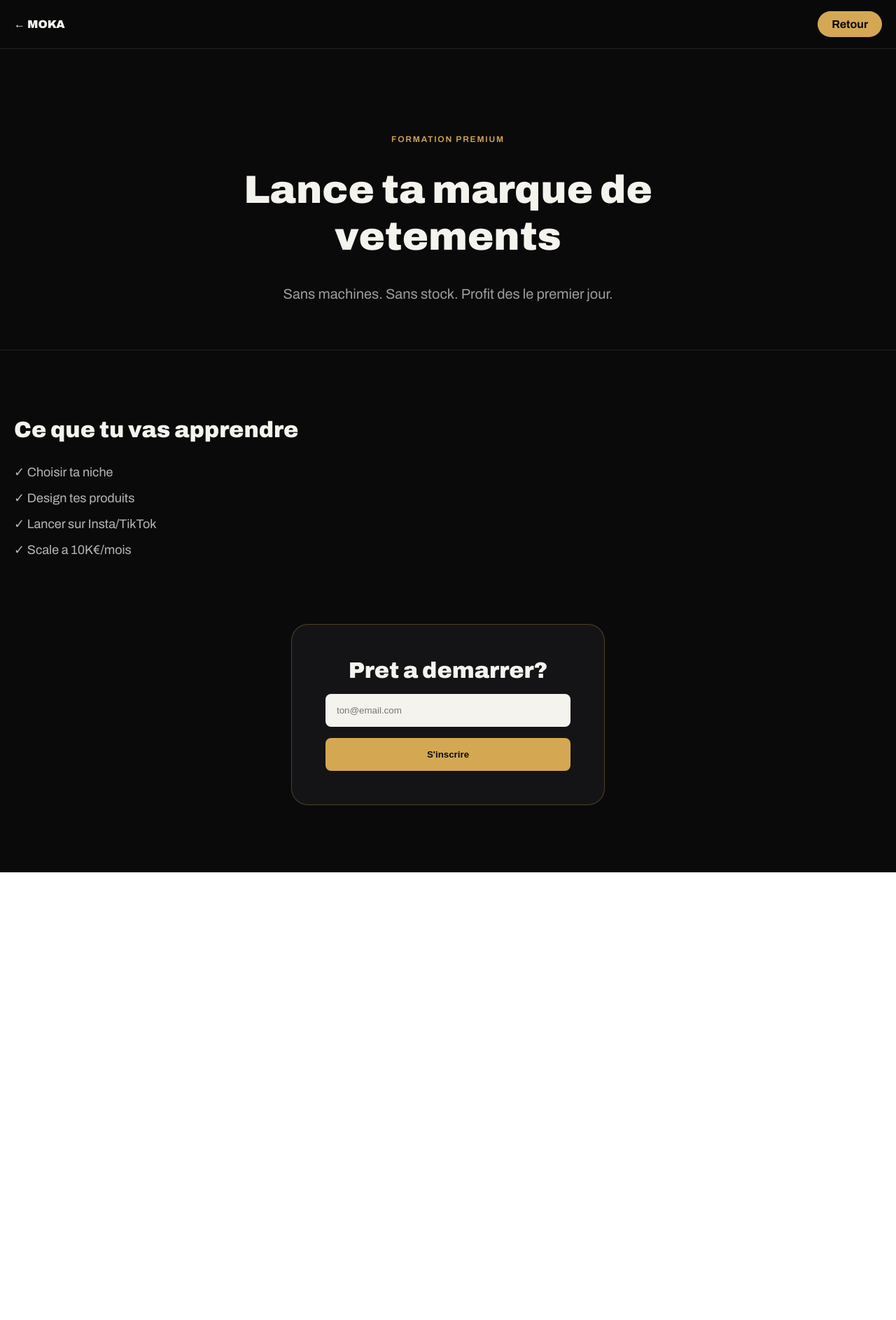
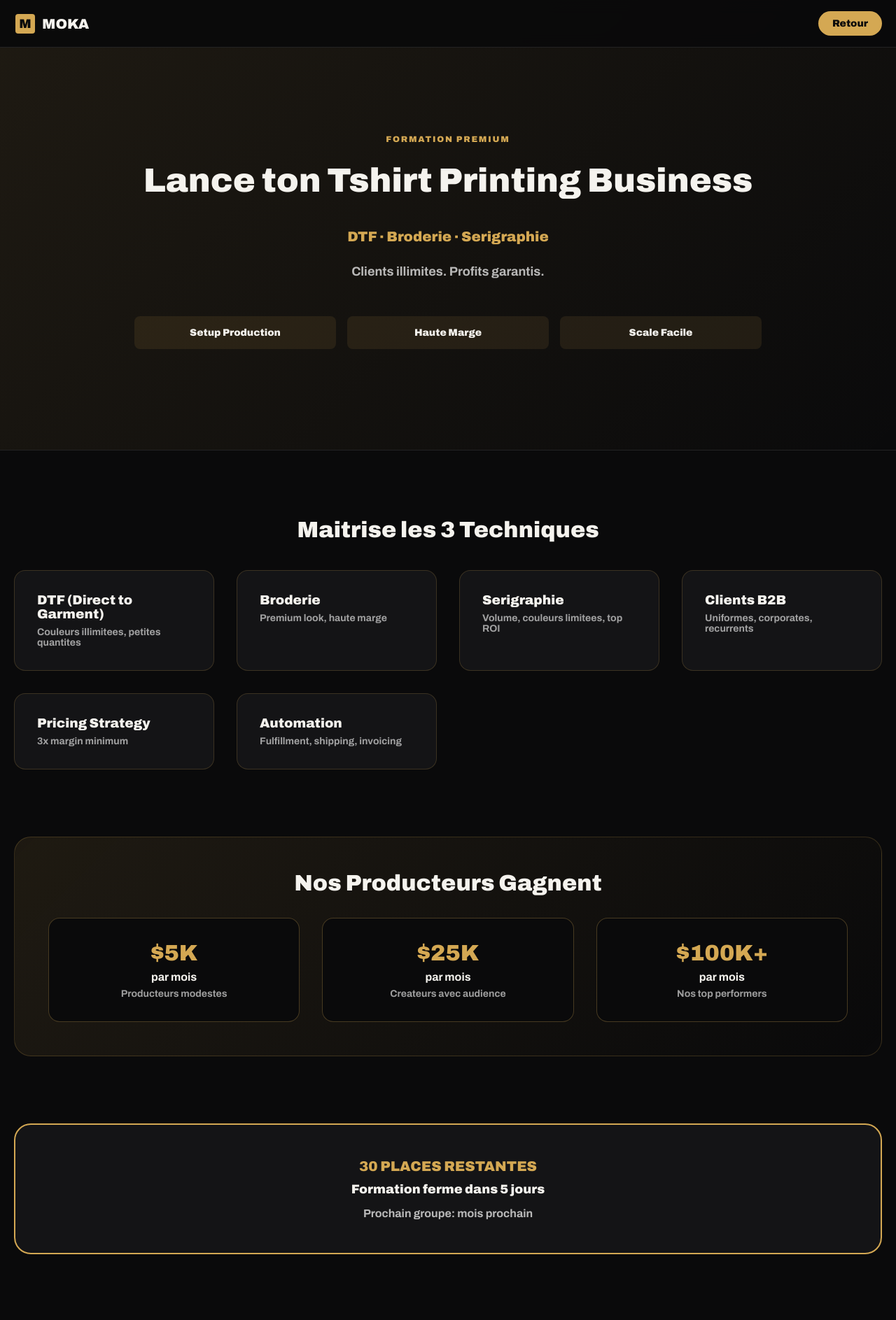
Before and after one commit to yakoumobi-sys/nextjs-boilerplate, a Next.js app: page /formations/tshirt-printing in a window 1280 px wide. Shown: the top 1887 px of the page at 70% size. Before the commit the page ends 1247 px from the top, so only its background shows below. Built offline with nearby package versions, Linux system fonts and the light colour scheme.

Commit message:
Update page.tsx

```diff
--- a/app/formations/tshirt-printing/page.tsx
+++ b/app/formations/tshirt-printing/page.tsx
@@ -1,9 +1,20 @@
 "use client"
+
 import { useState } from "react"
-export default function Page() {
+
+const Logo = () => (
+  <svg width="32" height="32" viewBox="0 0 32 32" fill="none">
+    <rect x="2" y="2" width="28" height="28" rx="4" fill="#D4A853"/>
+    <text x="16" y="22" textAnchor="middle" fontSize="18" fontWeight="900" fill="#0A0A0B" fontFamily="Archivo">M</text>
+  </svg>
+)
+
+export default function FormationTshirtPrinting() {
   const [email, setEmail] = useState("")
+  const [nom, setNom] = useState("")
   const [loading, setLoading] = useState(false)
   const [success, setSuccess] = useState(false)
+
   const handleSubscribe = async (e: React.FormEvent) => {
     e.preventDefault()
     setLoading(true)
@@ -11,12 +22,13 @@ export default function Page() {
       const res = await fetch("/api/formations/subscribe", {
         method: "POST",
         headers: { "Content-Type": "application/json" },
-        body: JSON.stringify({ email, formation: "Marque de Vetements" }),
+        body: JSON.stringify({ email, nom, formation: "Tshirt Printing" }),
       })
       if (res.ok) {
         setSuccess(true)
         setEmail("")
-        setTimeout(() => setSuccess(false), 4000)
+        setNom("")
+        setTimeout(() => window.location.href = "/", 3000)
       }
     } catch (err) {
       console.error(err)
@@ -24,48 +36,124 @@ export default function Page() {
       setLoading(false)
     }
   }
+
   return (
     <div style={{width:"100%",background:"#0A0A0B",color:"#F5F3EE",minHeight:"100vh",fontFamily:"'Archivo', system-ui"}}>
-      <style>{`@import url('https://fonts.googleapis.com/css2?family=Archivo:wght@400;600;700;900&display=swap');*{margin:0;padding:0;box-sizing:border-box;}@keyframes fadeInUp{from{opacity:0;transform:translateY(40px);}to{opacity:1;transform:translateY(0);}}.animate-fade-in-up{animation:fadeInUp 0.8s ease-out forwards;}`}</style>
+      <style>{`@import url('https://fonts.googleapis.com/css2?family=Archivo:wght@400;600;700;900&display=swap');*{margin:0;padding:0;box-sizing:border-box;}@keyframes fadeInUp{from{opacity:0;transform:translateY(40px);}to{opacity:1;transform:translateY(0);}.animate-fade-in-up{animation:fadeInUp 0.8s ease-out forwards;}`}</style>
+
       <nav style={{position:"fixed",top:0,width:"100%",zIndex:50,background:"rgba(10,10,11,0.95)",backdropFilter:"blur(10px)",borderBottom:"1px solid rgba(255,255,255,0.1)",padding:"1rem 1.25rem"}}>
         <div style={{maxWidth:"1400px",margin:"0 auto",display:"flex",justifyContent:"space-between",alignItems:"center"}}>
-          <a href="/" style={{fontWeight:900,color:"#F5F3EE",textDecoration:"none"}}>← MOKA</a>
-          <a href="/" style={{background:"#D4A853",color:"#0A0A0B",fontWeight:700,padding:"0.625rem 1.25rem",borderRadius:"9999px",textDecoration:"none"}}>Retour</a>
+          <a href="/" style={{display:"flex",alignItems:"center",gap:"0.5rem",fontWeight:900,fontSize:"1.25rem",color:"#F5F3EE",textDecoration:"none"}}>
+            <Logo />
+            MOKA
+          </a>
+          <a href="/" style={{background:"#D4A853",color:"#0A0A0B",fontSize:"0.875rem",fontWeight:900,padding:"0.625rem 1.25rem",borderRadius:"9999px",textDecoration:"none"}}>Retour</a>
         </div>
       </nav>
-      <section style={{minHeight:"60vh",padding:"6rem 1.25rem 4rem",paddingTop:"12rem",textAlign:"center"}}>
+
+      <section style={{minHeight:"60vh",padding:"6rem 1.25rem",paddingTop:"12rem",textAlign:"center",background:"linear-gradient(135deg, rgba(212,168,83,0.1) 0%, transparent 100%)"}}>
         <div style={{maxWidth:"56rem",margin:"0 auto"}}>
-          <span className="animate-fade-in-up" style={{color:"#D4A853",fontWeight:600,letterSpacing:"0.15em",fontSize:"0.75rem",textTransform:"uppercase",display:"block",marginBottom:"2rem"}}>Formation Premium</span>
-          <h1 className="animate-fade-in-up" style={{fontSize:"3.5rem",fontWeight:900,lineHeight:1.2,marginBottom:"2rem"}}>Lance ta marque de vetements</h1>
-          <p className="animate-fade-in-up" style={{fontSize:"1.25rem",color:"rgba(255,255,255,0.6)",lineHeight:1.6}}>Sans machines. Sans stock. Profit des le premier jour.</p>
-        </div>
-      </section>
-      <section style={{padding:"6rem 1.25rem",borderTop:"1px solid rgba(255,255,255,0.1)"}}>
-        <div style={{maxWidth:"1400px",margin:"0 auto"}}>
-          <div style={{marginBottom:"6rem"}}>
-            <div className="animate-fade-in-up">
-              <h2 style={{fontSize:"2rem",fontWeight:900,marginBottom:"2rem"}}>Ce que tu vas apprendre</h2>
-              <ul style={{listStyle:"none"}}>
-                <li style={{color:"rgba(255,255,255,0.7)",fontSize:"1.125rem",marginBottom:"1rem"}}>✓ Choisir ta niche</li>
-                <li style={{color:"rgba(255,255,255,0.7)",fontSize:"1.125rem",marginBottom:"1rem"}}>✓ Design tes produits</li>
-                <li style={{color:"rgba(255,255,255,0.7)",fontSize:"1.125rem",marginBottom:"1rem"}}>✓ Lancer sur Insta/TikTok</li>
-                <li style={{color:"rgba(255,255,255,0.7)",fontSize:"1.125rem",marginBottom:"1rem"}}>✓ Scale a 10K€/mois</li>
-              </ul>
+          <span className="animate-fade-in-up" style={{color:"#D4A853",fontWeight:900,letterSpacing:"0.15em",fontSize:"0.75rem",textTransform:"uppercase",display:"block",marginBottom:"1.5rem"}}>FORMATION PREMIUM</span>
+
+          <h1 className="animate-fade-in-up" style={{fontSize:"3rem",fontWeight:900,lineHeight:1.2,marginBottom:"2rem",animationDelay:"0.1s"}}>
+            Lance ton Tshirt Printing Business
+          </h1>
+
+          <p className="animate-fade-in-up" style={{fontSize:"1.25rem",color:"#D4A853",fontWeight:900,lineHeight:1.8,marginBottom:"1rem",animationDelay:"0.2s"}}>
+            DTF · Broderie · Serigraphie
+          </p>
+
+          <p className="animate-fade-in-up" style={{fontSize:"1.125rem",color:"rgba(255,255,255,0.7)",lineHeight:1.8,marginBottom:"2rem",fontWeight:700,animationDelay:"0.3s"}}>
+            Clients illimites. Profits garantis.
+          </p>
+
+          <div className="animate-fade-in-up" style={{display:"grid",gridTemplateColumns:"repeat(3, 1fr)",gap:"1rem",margin:"3rem 0",animationDelay:"0.4s"}}>
+            <div style={{background:"rgba(212,168,83,0.1)",borderRadius:"0.5rem",padding:"1rem"}}>
+              <p style={{fontSize:"0.875rem",fontWeight:900}}>Setup Production</p>
             </div>
-          </div>
-          <div className="animate-fade-in-up" style={{background:"#141416",border:"1px solid rgba(212,168,83,0.3)",borderRadius:"1.5rem",padding:"3rem",textAlign:"center",maxWidth:"28rem",margin:"0 auto"}}>
-            <h2 style={{fontSize:"2rem",fontWeight:900,marginBottom:"1rem"}}>Pret a demarrer?</h2>
-            {!success?(
-              <form onSubmit={handleSubscribe} style={{display:"flex",flexDirection:"column",gap:"1rem"}}>
-                <input type="email" required value={email} onChange={(e)=>setEmail(e.target.value)} placeholder="ton@email.com" style={{background:"#F5F3EE",color:"#0A0A0B",border:"none",borderRadius:"0.5rem",padding:"1rem"}}/>
-                <button type="submit" disabled={loading} style={{background:"#D4A853",color:"#0A0A0B",fontWeight:700,padding:"1rem",border:"none",borderRadius:"0.5rem",cursor:"pointer"}}>{loading?"...":"S'inscrire"}</button>
-              </form>
-            ):(
-              <p style={{color:"#D4A853",fontWeight:700}}>✓ Verifie ton email!</p>
-            )}
+            <div style={{background:"rgba(212,168,83,0.1)",borderRadius:"0.5rem",padding:"1rem"}}>
+              <p style={{fontSize:"0.875rem",fontWeight:900}}>Haute Marge</p>
+            </div>
+            <div style={{background:"rgba(212,168,83,0.1)",borderRadius:"0.5rem",padding:"1rem"}}>
+              <p style={{fontSize:"0.875rem",fontWeight:900}}>Scale Facile</p>
+            </div>
           </div>
         </div>
       </section>
+
+      <section style={{padding:"6rem 1.25rem",borderTop:"1px solid rgba(255,255,255,0.1)"}}>
+        <div style={{maxWidth:"1400px",margin:"0 auto"}}>
+
+          <div className="animate-fade-in-up" style={{marginBottom:"6rem"}}>
+            <h2 style={{fontSize:"2rem",fontWeight:900,marginBottom:"2.5rem",textAlign:"center"}}>Maitrise les 3 Techniques</h2>
+
+            <div style={{display:"grid",gridTemplateColumns:"repeat(auto-fit, minmax(250px, 1fr))",gap:"2rem"}}>
+              {[
+                {title:"DTF (Direct to Garment)",desc:"Couleurs illimitees, petites quantites"},
+                {title:"Broderie",desc:"Premium look, haute marge"},
+                {title:"Serigraphie",desc:"Volume, couleurs limitees, top ROI"},
+                {title:"Clients B2B",desc:"Uniformes, corporates, recurrents"},
+                {title:"Pricing Strategy",desc:"3x margin minimum"},
+                {title:"Automation",desc:"Fulfillment, shipping, invoicing"}
+              ].map((item, i) => (
+                <div key={i} style={{background:"#141416",border:"1px solid rgba(212,168,83,0.2)",borderRadius:"1rem",padding:"2rem"}}>
+                  <h3 style={{fontWeight:900,marginBottom:"0.5rem"}}>{item.title}</h3>
+                  <p style={{color:"rgba(255,255,255,0.6)",fontSize:"0.875rem",fontWeight:700}}>{item.desc}</p>
+                </div>
+              ))}
+            </div>
+          </div>
+
+          <div className="animate-fade-in-up" style={{background:"linear-gradient(135deg, rgba(212,168,83,0.1) 0%, transparent 100%)",borderRadius:"1.5rem",padding:"3rem",marginBottom:"6rem",border:"1px solid rgba(212,168,83,0.2)",textAlign:"center"}}>
+            <h2 style={{fontSize:"2rem",fontWeight:900,marginBottom:"2rem"}}>Nos Producteurs Gagnent</h2>
+            <div style={{display:"grid",gridTemplateColumns:"repeat(auto-fit, minmax(200px, 1fr))",gap:"2rem"}}>
+              {[
+                {amount:"$5K",period:"par mois",desc:"Producteurs modestes"},
+                {amount:"$25K",period:"par mois",desc:"Createurs avec audience"},
+                {amount:"$100K+",period:"par mois",desc:"Nos top performers"}
+              ].map((item, i) => (
+                <div key={i} style={{background:"#0A0A0B",border:"1px solid rgba(212,168,83,0.3)",borderRadius:"1rem",padding:"2rem"}}>
+                  <p style={{fontSize:"2rem",fontWeight:900,color:"#D4A853",marginBottom:"0.5rem"}}>{item.amount}</p>
+                  <p style={{fontWeight:700,marginBottom:"0.5rem"}}>{item.period}</p>
+                  <p style={{color:"rgba(255,255,255,0.6)",fontSize:"0.875rem",fontWeight:700}}>{item.desc}</p>
+                </div>
+              ))}
+            </div>
+          </div>
+
+          <div className="animate-fade-in-up" style={{background:"#141416",borderRadius:"1.5rem",padding:"3rem",textAlign:"center",border:"2px solid #D4A853",marginBottom:"6rem"}}>
+            <div style={{fontSize:"1.25rem",fontWeight:900,color:"#D4A853",marginBottom:"0.75rem"}}>30 PLACES RESTANTES</div>
+            <p style={{fontSize:"1.125rem",fontWeight:900,marginBottom:"1rem"}}>Formation ferme dans 5 jours</p>
+            <p style={{color:"rgba(255,255,255,0.7)",fontWeight:700}}>Prochain groupe: mois prochain</p>
+          </div>
+
+          <div className="animate-fade-in-up" style={{maxWidth:"28rem",margin:"0 auto",background:"linear-gradient(135deg, rgba(212,168,83,0.15) 0%, rgba(212,168,83,0.05) 100%)",border:"1px solid rgba(212,168,83,0.3)",borderRadius:"1.5rem",padding:"3rem"}}>
+            <h2 style={{fontSize:"1.75rem",fontWeight:900,marginBottom:"1rem",textAlign:"center"}}>Rejoindre Maintenant</h2>
+            <p style={{color:"rgba(255,255,255,0.6)",marginBottom:"2rem",textAlign:"center",fontWeight:700}}>Acces immediat a tous les modules</p>
+
+            {!success?(
+              <form onSubmit={handleSubscribe} style={{display:"flex",flexDirection:"column",gap:"1rem"}}>
+                <input type="text" required value={nom} onChange={(e)=>setNom(e.target.value)} placeholder="Ton nom" style={{background:"#F5F3EE",color:"#0A0A0B",border:"none",borderRadius:"0.5rem",padding:"1rem",fontFamily:"inherit",fontSize:"1rem",fontWeight:900}}/>
+                <input type="email" required value={email} onChange={(e)=>setEmail(e.target.value)} placeholder="ton@email.com" style={{background:"#F5F3EE",color:"#0A0A0B",border:"none",borderRadius:"0.5rem",padding:"1rem",fontFamily:"inherit",fontSize:"1rem",fontWeight:900}}/>
+                <button type="submit" disabled={loading} style={{background:"#D4A853",color:"#0A0A0B",fontWeight:900,padding:"1.25rem",border:"none",borderRadius:"0.5rem",cursor:"pointer",fontSize:"1rem",textTransform:"uppercase",letterSpacing:"0.05em",marginTop:"1rem"}}>
+                  {loading?"Inscription..." : "Rejoindre Maintenant"}
+                </button>
+              </form>
+            ):(
+              <div style={{background:"rgba(212,168,83,0.1)",border:"1px solid #D4A853",borderRadius:"0.5rem",padding:"2rem",textAlign:"center"}}>
+                <p style={{color:"#D4A853",fontWeight:900,fontSize:"1.25rem",marginBottom:"0.5rem"}}>✓ Succès!</p>
+                <p style={{color:"rgba(255,255,255,0.7)",fontWeight:700}}>Verifie ton email pour commencer.</p>
+              </div>
+            )}
+
+            <p style={{marginTop:"1.5rem",fontSize:"0.75rem",color:"rgba(255,255,255,0.5)",fontWeight:700,textAlign:"center"}}>Pas de carte · Acces immediat</p>
+          </div>
+        </div>
+      </section>
+
+      <footer style={{borderTop:"1px solid rgba(255,255,255,0.1)",padding:"3rem 1.25rem",textAlign:"center",color:"rgba(255,255,255,0.4)",fontSize:"0.875rem",marginTop:"4rem"}}>
+        <p style={{fontWeight:900}}>© 2026 Moka Yakoubi — Caractere Store</p>
+      </footer>
     </div>
   )
 }
```
